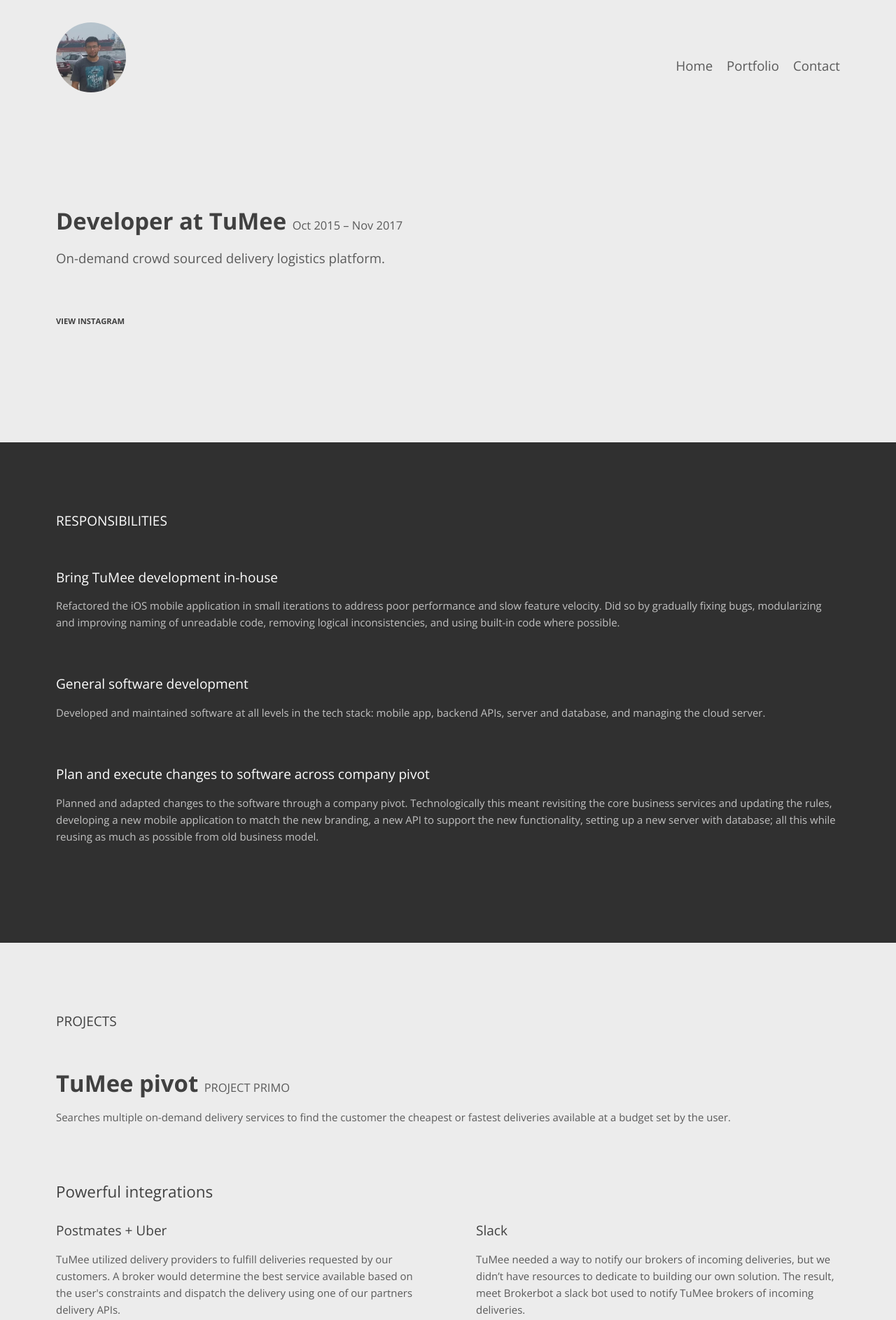
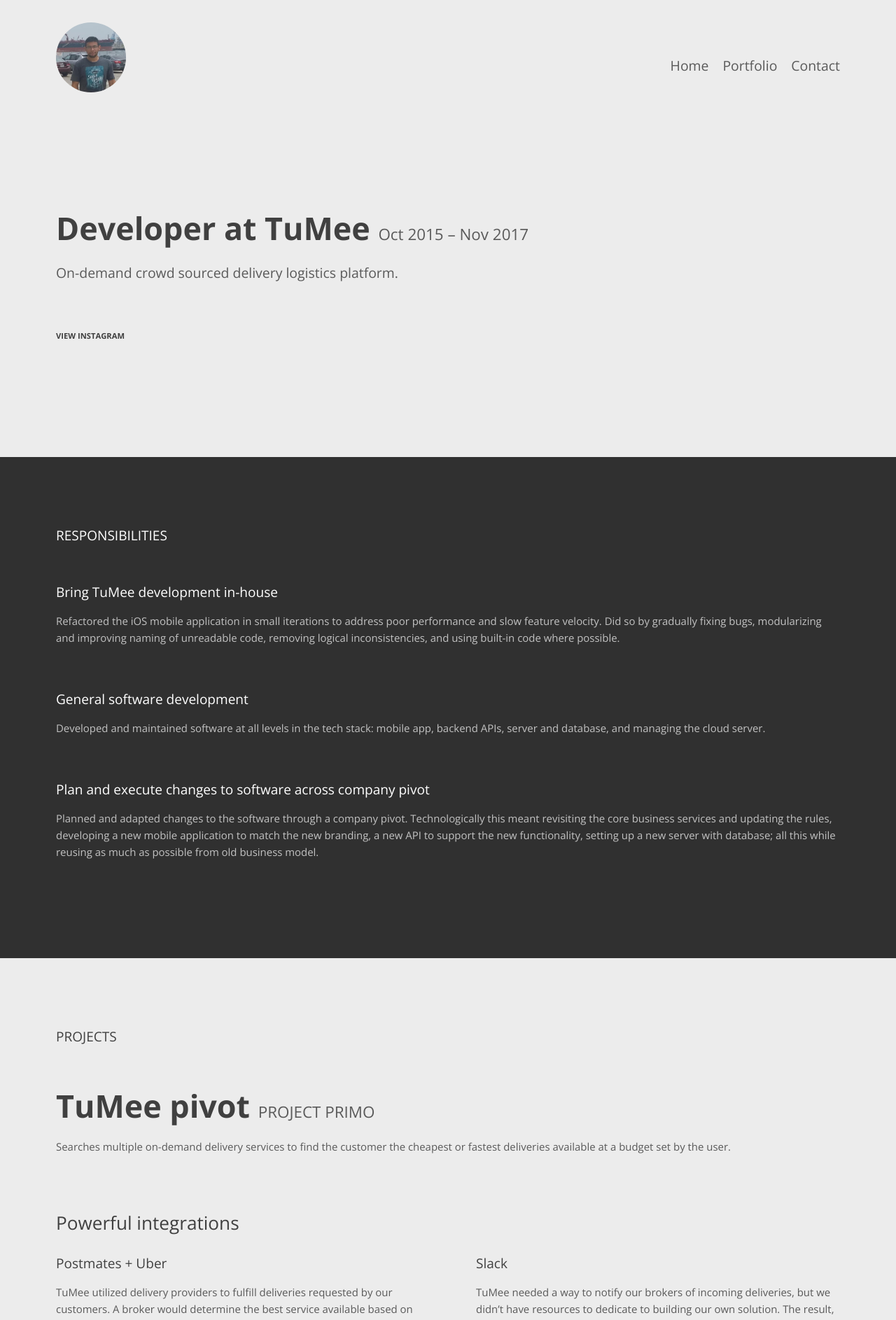
Before and after one commit to alanipce/mywebsite, a Jekyll site: the page built from _work/tumee.html, in a window 1280 px wide. Shown: the top 1886 px of the page at 70% size. Built offline with Jekyll 4.4.1, drawn with Linux system fonts in a browser that asks for light colours; nearby versions of some CDN libraries.

Commit message:
Fix typography breakpoints to scale down so that it matches the style breakpoint for devices. It used to scale up from base typography styles and would be confusing.

```diff
--- a/_sass/_base.scss
+++ b/_sass/_base.scss
@@ -66,7 +66,7 @@
   }
 
   .subhead {
-    font-size: 1.2rem;
+    font-size: 1.3rem;
     line-height: 1.7;
     margin-top: 16px;
     margin-bottom: 16px;
@@ -74,26 +74,20 @@
   }
 
   h1, .h1, .headline {
-    font-size: 2rem;
-    /* 2x body copy size = 32px */
+    font-size: 3rem;
     line-height: 1.25;
-    /* 45px / 36px */
     font-weight: bold;
     color: #404040;
   }
 
   h2, .h2 {
-    font-size: 1.625rem;
-    /* 1.625x body copy size = 26px */
-    line-height: 1.15384615;
-    /* 30px / 26px */
+    font-size: 2.25rem;
+    line-height: 1.25;
   }
 
   h3, .h3 {
-    font-size: 1.375rem;
-    /* 1.375x body copy size = 22px */
-    line-height: 1.13636364;
-    /* 25px / 22px */
+    font-size: 1.75rem;
+    line-height: 1.25;
   }
 
   .title {
@@ -103,74 +97,63 @@
 
   h4, .h4, .title {
     font-size: 1.275rem;
-    /* 1.125x body copy size = 18px */
-    line-height: 1.11111111;
+    line-height: 1.22222222;
   }
 
   blockquote {
-    font-size: 1.25rem;
-    /* 20px / 16px */
-    line-height: 1.25;
-    /* 25px / 20px */
+    font-size: 1.5rem;
+    line-height: 1.45833333;
   }
 
-  @include typography-break-1 {
-    .subhead {
-        font-size: 1.3rem;
-    }
-
-    h1, .h1, .headline {
-        font-size: 2.5rem;
-        /* 3x body copy size = 48px */
-        line-height: 1.05;
-        /* keep to a multiple of the 20px line height and something more appropriate for display headings */
-    }
-
-    h2, .h2 {
-        font-size: 2.25rem;
-        /* 2.25x body copy size = 36px */
-        line-height: 1.25;
-    }
-
-    h3, .h3 {
-        font-size: 1.75rem;
-        /* 1.75x body copy size = 28px */
-        line-height: 1.25;
-    }
-  }
-
-  @include typography-break-2 {
+  @include typography-break-normal {
     .subhead {
         font-size: 1.25rem;
     }
 
     h1, .h1, .headline {
-        font-size: 2.2rem;
-        /* 2.5x body copy size = 40px */
-        line-height: 1.125;
+        font-size: 2.5rem;
+        line-height: 1.25;
     }
 
     h2, .h2 {
-        font-size: 2rem;
-        /* 2x body copy size = 32px */
-        line-height: 1.25;
+      font-size: 2rem;
+      line-height: 1.25;
     }
 
     h3, .h3 {
         font-size: 1.5rem;
-        /* 1.5x body copy size = 24px */
         line-height: 1.25;
+    }
+  }
+
+  @include typography-break-small {
+    .subhead {
+        font-size: 1.2rem;
+    }
+
+    h1, .h1, .headline {
+        font-size: 2rem;
+        /* 2x body copy size = 32px */
+        line-height: 1.25;
+        /* 45px / 36px */
+    }
+
+    h2, .h2 {
+      font-size: 1.625rem;
+      line-height: 1.15384615;
+    }
+
+    h3, .h3 {
+      font-size: 1.375rem;
+      line-height: 1.13636364;
     }
 
     h4, .h4, .title {
-        line-height: 1.22222222;
-        /* (22px / 18px */
+        line-height: 1.11111111;
     }
 
     blockquote {
-        font-size: 1.5rem;
-        /* 24px / 16px = */
-        line-height: 1.45833333;
-        /* 35px / 24px */
+      font-size: 1.25rem;
+      line-height: 1.25;
     }
   }
--- a/_sass/_helpers.scss
+++ b/_sass/_helpers.scss
@@ -35,14 +35,14 @@
     }
 }
 
-@mixin typography-break-1 {
-    @media (min-width: #{$typography-breakpoint-1}) {
+@mixin typography-break-normal {
+    @media (max-width: #{$typography-breakpoint-normal}) {
         @content;
     }
 }
 
-@mixin typography-break-2 {
-    @media (min-width: #{$typography-breakpoint-2}) {
+@mixin typography-break-small {
+    @media (max-width: #{$typography-breakpoint-small}) {
         @content;
     }
 }
--- a/_sass/_variables.scss
+++ b/_sass/_variables.scss
@@ -6,5 +6,5 @@
 $tablet-width: 768px;
 $phone-width: 480px;
 
-$typography-breakpoint-1: 56.25rem;
-$typography-breakpoint-2: 43.75rem;
+$typography-breakpoint-normal: 56.25rem;
+$typography-breakpoint-small: 43.75rem;
```
Also changed, not shown: 1 other file.
